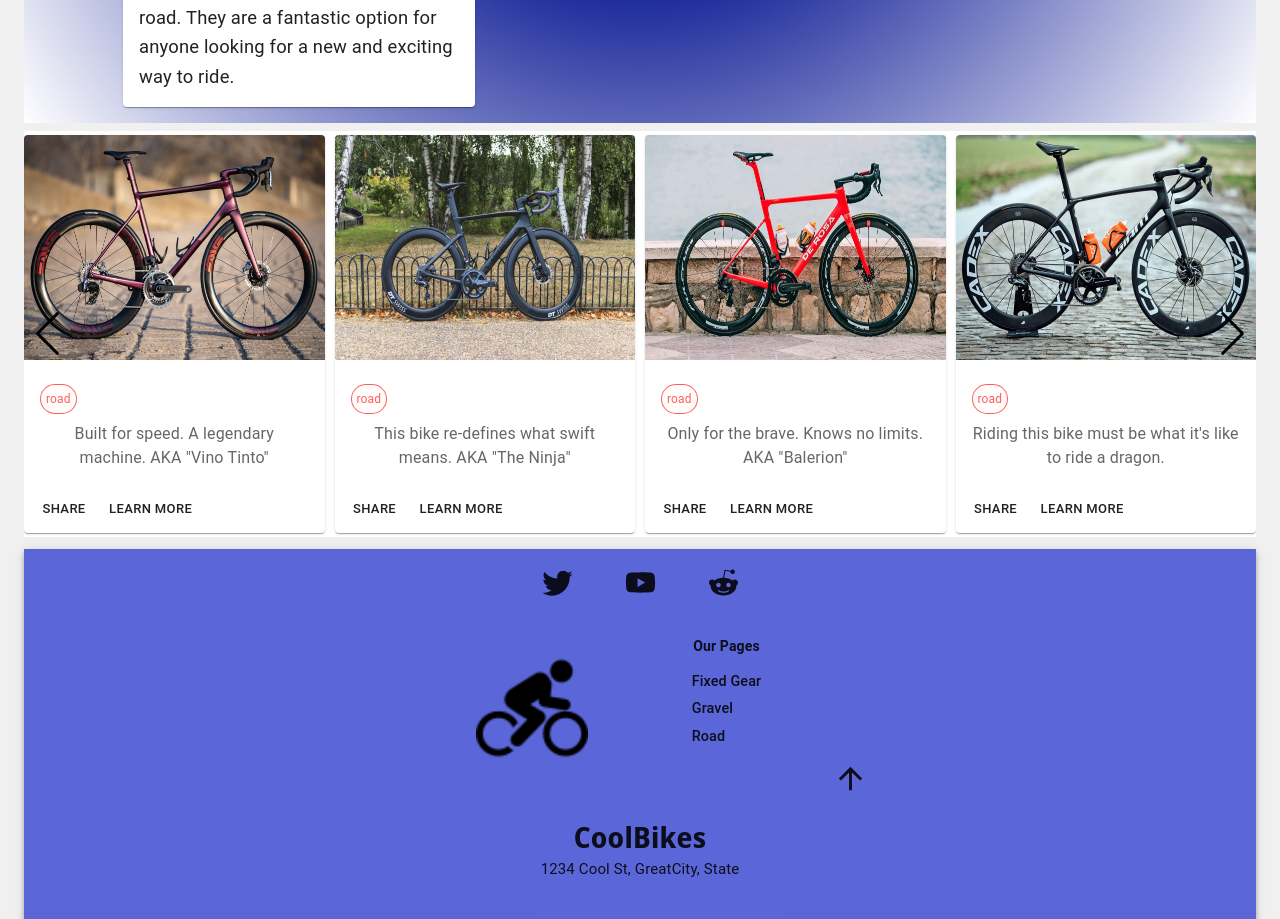
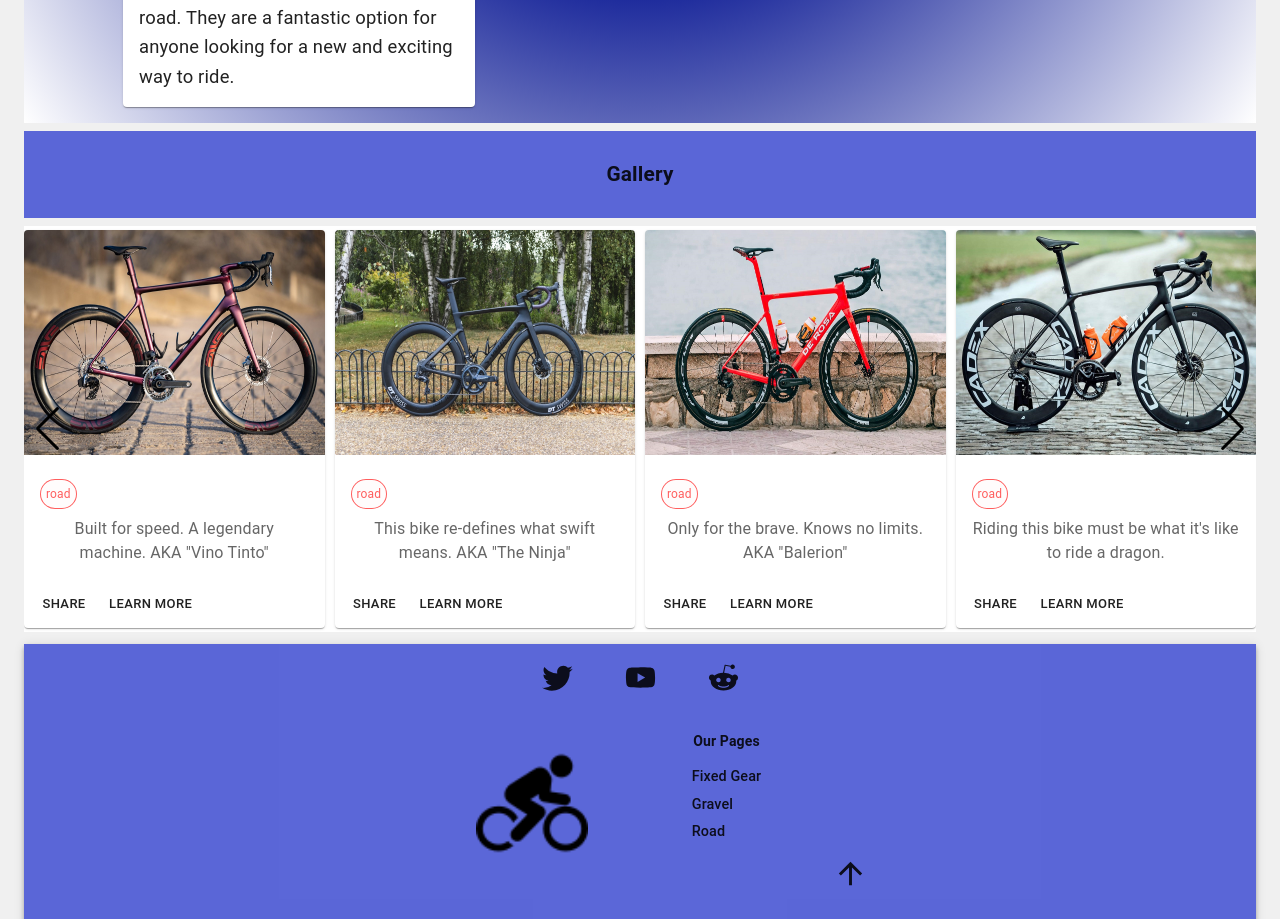
Before and after one commit to samouchka1/coolbikes, a React (Create React App) app: page /about in a window 1280 px wide. Shown: the part 780-1699 px from the top of the page. Built offline with nearby package versions, Linux system fonts and the light colour scheme.

Commit message:
Update CardSlider.js

```diff
--- a/src/components/CardSlider.js
+++ b/src/components/CardSlider.js
@@ -47,6 +47,19 @@ const CardSlider = () => {
 
   return (
     <Container maxWidth={false} sx={{marginTop: '.5rem'}}>
+        <Box sx={{backgroundColor: 'primary.main'}}>
+            <Typography
+                sx={{
+                    fontWeight: '600',
+                    textAlign: 'center',
+                    padding: '1.75rem',
+                    mb: '.50rem',
+                    color: 'text.primary',
+                    fontSize: '1.3rem'
+                }}
+            >Gallery</Typography>
+        </Box>
+
         <Box sx={{backgroundColor: 'background.default'}}>
             <Swiper
                 modules={[Navigation, HashNavigation, Autoplay]}
```
